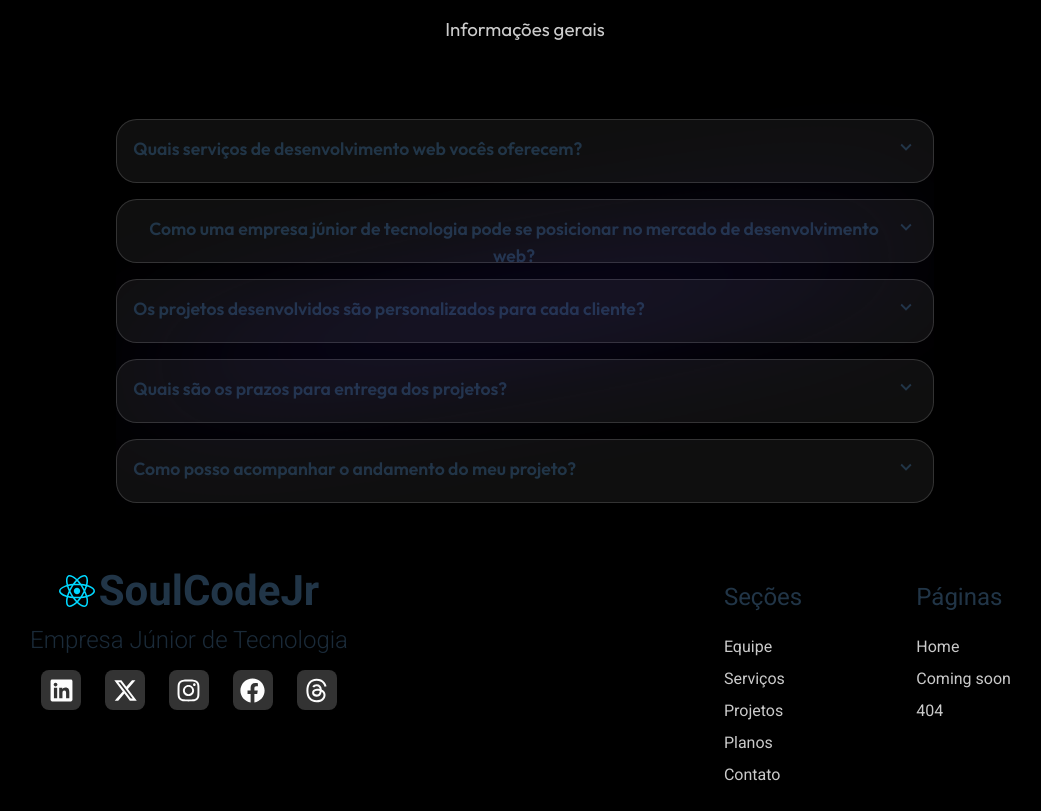
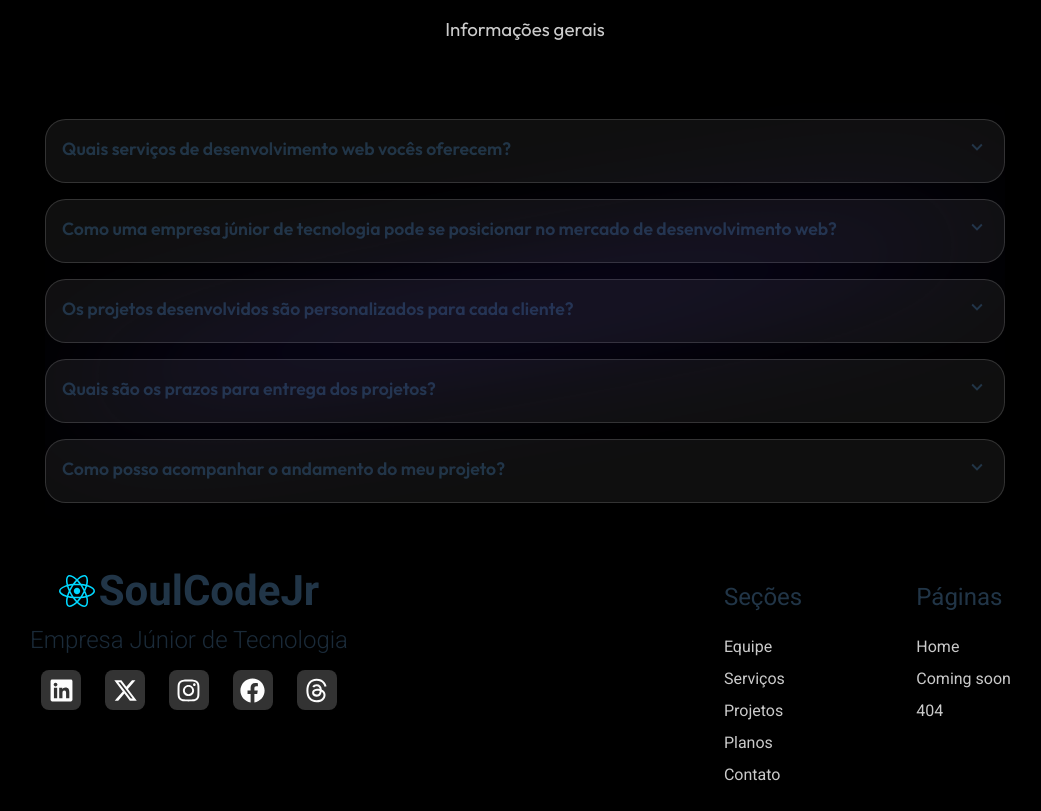
Before and after one commit to soulcodejr/SiteSoulCodeJr, a React (Vite) app in the folder frontend/: page / in a window 1280 px wide. Shown: the part 962-1773 px from the top of the page, without its empty margins (139-1180 px from the left). Built offline with nearby package versions, Linux system fonts and the light colour scheme.

Commit message:
fix: correcting card borders, adding button 'duvidas'

```diff
--- a/frontend/src/components/Duvidas.css
+++ b/frontend/src/components/Duvidas.css
@@ -24,7 +24,10 @@
     color: rgba(255,255,255, 70%);
     border: 1px solid rgba(128, 128, 128, 0.5);
     margin-bottom: 25px;
+    cursor: text;
+    color: rgba(255, 255, 255, 70%);
 }
+
 
 .duvidas-container,
 .duvidas-container * {
@@ -48,7 +51,7 @@
 .duvidas-lista {
     position: relative;
     overflow: hidden;
-    max-width: 70%;
+    max-width: 60rem;
     margin: 0 auto;
 }
 
```
